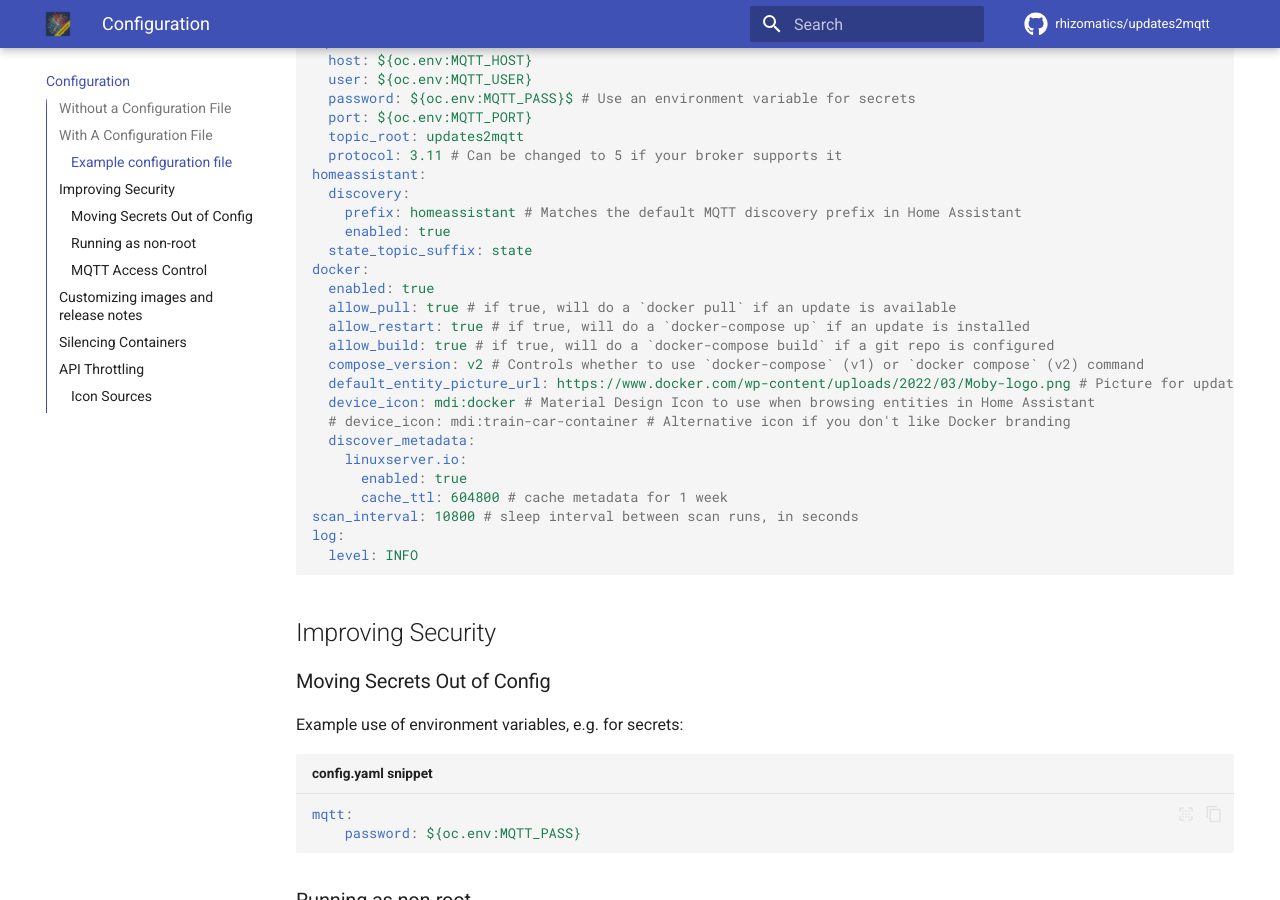
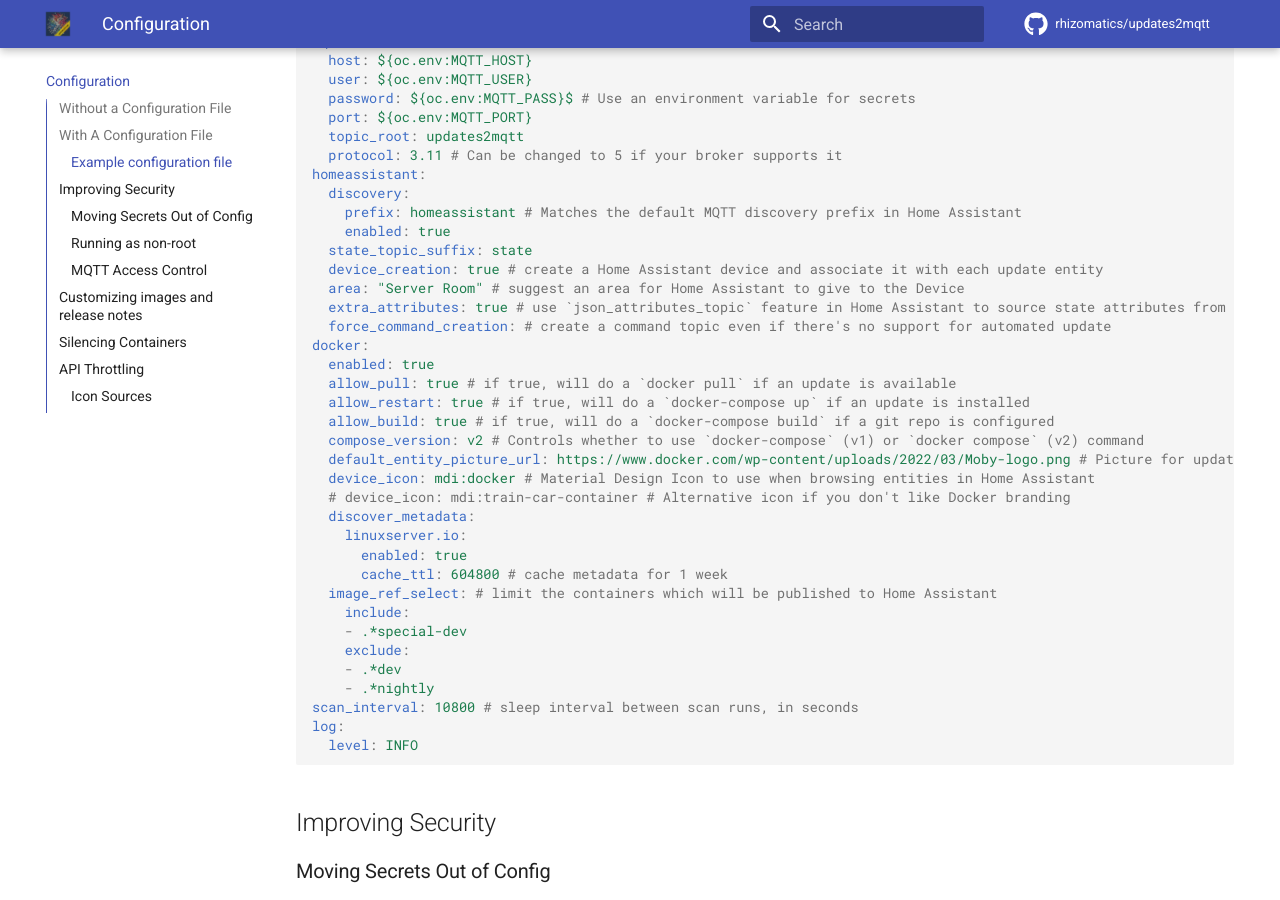
Before and after one commit to rhizomatics/updates2mqtt, an MkDocs documentation site: the page built from docs/configuration.md, in a window 1280 px wide and 900 px high, scrolled down 1364 px. Built offline with MkDocs 1.6.1 and Material for MkDocs 9.7.7, drawn with Linux system fonts in a browser that asks for light colours; plug-ins that fetch from the network failed and are left out; comment, search, counter and statistics services are not loaded.

Commit message:
correct image_ref_select behaviour

```diff
--- a/docs/configuration.md
+++ b/docs/configuration.md
@@ -52,6 +52,10 @@
     prefix: homeassistant # Matches the default MQTT discovery prefix in Home Assistant
     enabled: true
   state_topic_suffix: state
+  device_creation: true # create a Home Assistant device and associate it with each update entity
+  area: "Server Room" # suggest an area for Home Assistant to give to the Device
+  extra_attributes: true # use `json_attributes_topic` feature in Home Assistant to source state attributes from discover
+  force_command_creation: # create a command topic even if there's no support for automated update
 docker:
   enabled: true
   allow_pull: true # if true, will do a `docker pull` if an update is available
@@ -65,6 +69,12 @@
     linuxserver.io:
       enabled: true
       cache_ttl: 604800 # cache metadata for 1 week
+  image_ref_select: # limit the containers which will be published to Home Assistant
+    include:
+    - .*special-dev
+    exclude:
+    - .*dev
+    - .*nightly
 scan_interval: 10800 # sleep interval between scan runs, in seconds
 log:
   level: INFO
```
Also changed, not shown: CHANGELOG.md (+7 -3 lines), docs/home_assistant.md (+5 -3 lines), 7 other files.
